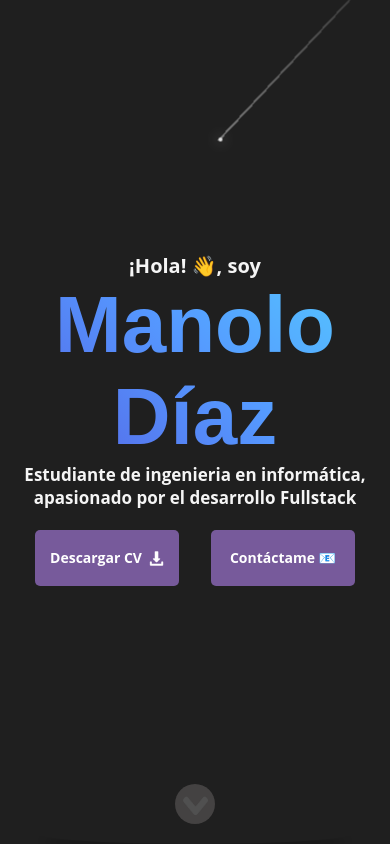
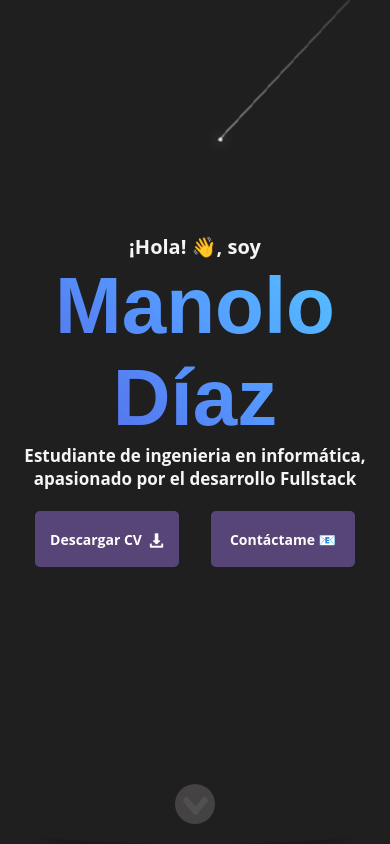
Before and after one commit to mndiazf/portafolio-web, an Angular app: page /#/home in a window 390 px wide. Shown: the top 844 px of the page. Built offline with nearby package versions, Linux system fonts and the light colour scheme.

Commit message:
home-css-edit
se modifica un poco el home para que el texto se vea un poco mas arriba en diseños responsivos

```diff
--- a/src/app/UI/home/home.component.scss
+++ b/src/app/UI/home/home.component.scss
@@ -88,6 +88,10 @@
     align-items: center; /* Centra verticalmente */
     justify-content: center; /* Centra horizontalmente */
 
+    @media (max-width: 500px) {
+      padding-bottom: 37px;
+    }
+
     &::after {
         content: '';
         position: absolute;
@@ -130,7 +134,7 @@
           text-align: center;
           width: 42%;
           display: flex;
-          background-color: #775a9b;
+          background-color: #584577;
           color: white;
           text-decoration: none;
           border-radius: 5px;
@@ -139,7 +143,7 @@
           transition: background-color 0.3s ease;
 
           &:hover {
-            background-color: #532a72;
+            background-color: #4f2a72;
 
           }
 
```
